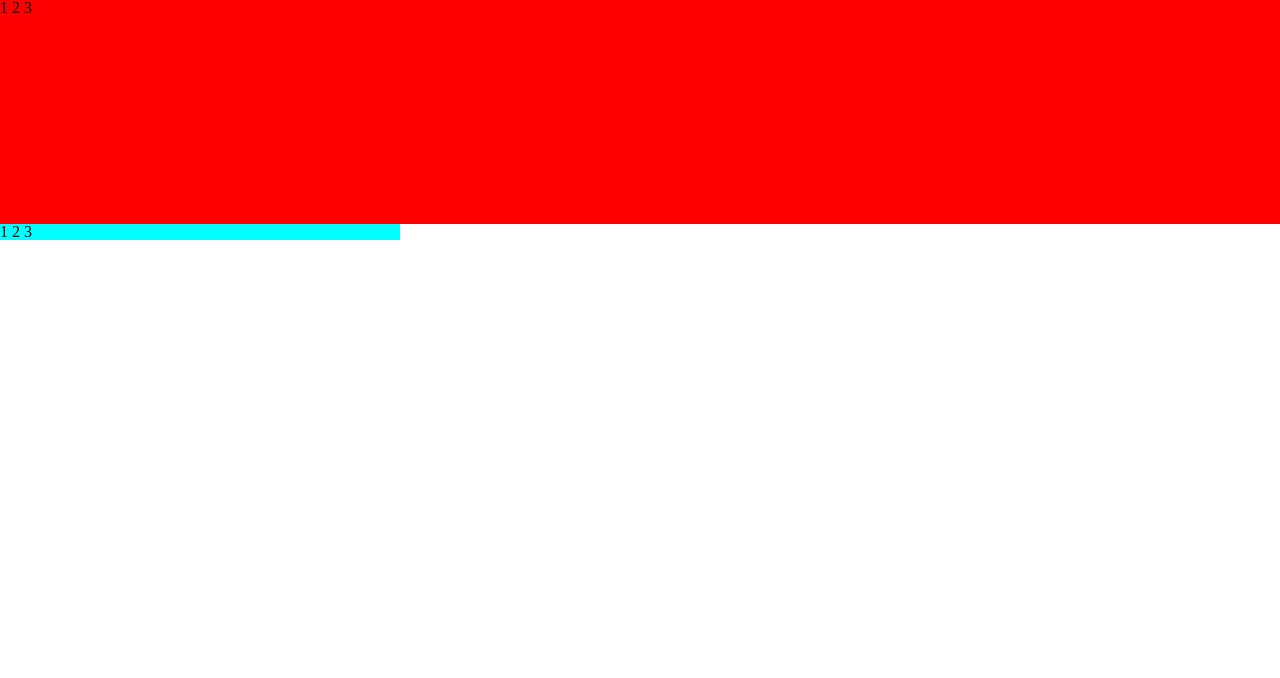
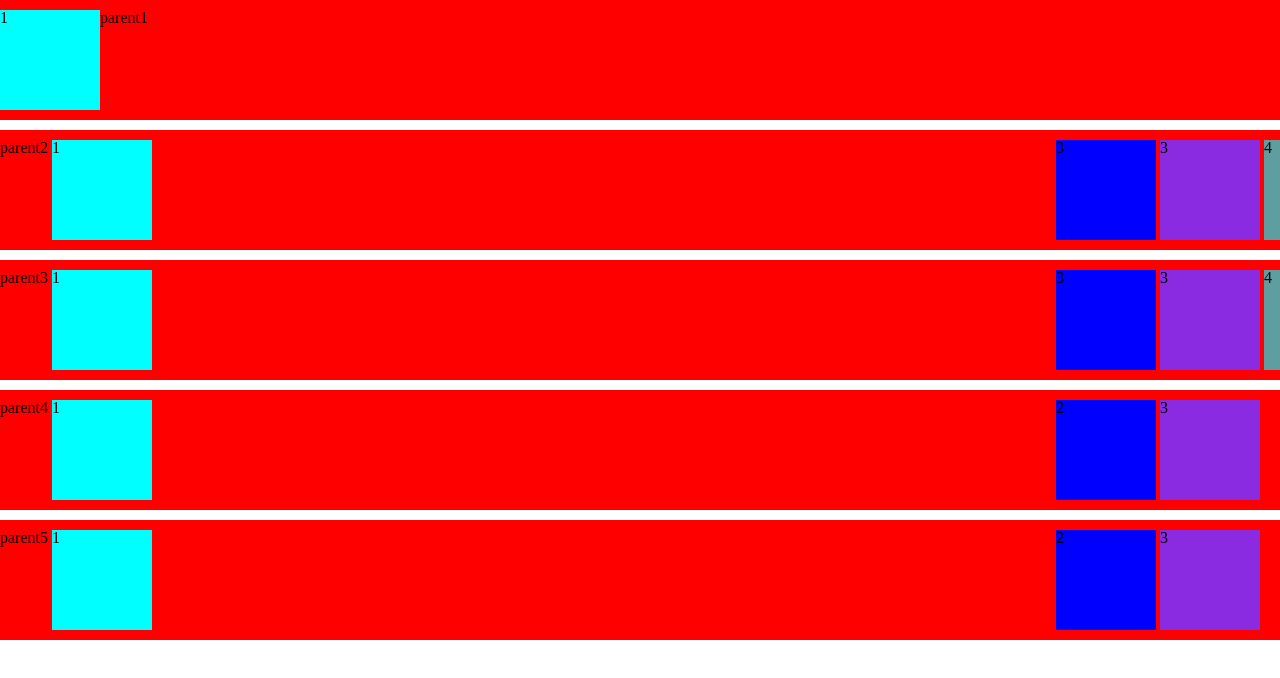
Before and after one commit to evil-badger/homework-7, a plain HTML site: page index.html in a window 1280 px wide. Shown: the top 678 px of the page. Drawn offline with Linux system fonts and the light colour scheme.

Commit message:
raw blocks

```diff
--- a/index.html
+++ b/index.html
@@ -9,9 +9,36 @@
     <link rel="stylesheet" type="text/css" href="style.css">
 </head>
 <body>
-    <div class="ext1">1 2 3<br><br><br><br><br><br><br><br><br><br><br><br><br><br>
-        <div class="int1">1 2 3</div>
-        <div class="int2">1 2 3</div>
+
+    <div class="ext1">parent1
+        <div class="int11">1</div>
+        <div class="int12">2</div>
+    </div>
+
+    <div class="ext2">parent2
+        <div class="int21">1</div>
+        <div class="int22">3</div>
+        <div class="int23">3</div>
+        <div class="int24">4</div>
+    </div>
+
+    <div class="ext3">parent3
+        <div class="int31">1</div>
+        <div class="int32">3</div>
+        <div class="int33">3</div>
+        <div class="int34">4</div>
+    </div>
+
+    <div class="ext4">parent4
+        <div class="int41">1</div>
+        <div class="int42">2</div>
+        <div class="int43">3</div>
+    </div>
+
+    <div class="ext5">parent5
+        <div class="int51">1</div>
+        <div class="int52">2</div>
+        <div class="int53">3</div>
     </div>
 
 </body>
--- a/style.css
+++ b/style.css
@@ -5,20 +5,165 @@
 .ext1{
     background-color: red;
     width: 1800px;
-
+    display: inline-block;
+    vertical-align:top;
+    padding-top:10px;
+    padding-bottom: 10px;
+    margin-bottom: 10px;
 }
 
-.int1{
+.int11{
     background-color: aqua;
-    width: 400px;
-
-    margin-bottom: 50px;
+    width: 100px;
+    height: 100px;
     float:left;
 }
 
-.int2{
+.int12{
     background-color:blue;
-    width: 400px;
-
+    width: 100px;
+    height: 100px;
     float:right;
 }
+
+.ext2{
+    background-color: red;
+    width: 1800px;
+    display: inline-block;
+    vertical-align:top;
+    padding-top:10px;
+    padding-bottom: 10px;
+    margin-bottom: 10px;
+}
+
+.int21{
+    background-color: aqua;
+    width: 100px;
+    height: 100px;
+    display: inline-block;
+    margin-right: 900px;
+}
+
+.int22{
+    background-color:blue;
+    width: 100px;
+    height: 100px;
+    display: inline-block;
+}
+
+.int23{
+    width: 100px;
+    height: 100px;
+    background-color: blueviolet;
+    display: inline-block;
+}
+
+.int24{
+    width: 100px;
+    height: 100px;
+    background-color: cadetblue;
+    display: inline-block;
+}
+
+.ext3{
+    background-color: red;
+    width: 1800px;
+    display: inline-block;
+    vertical-align:top;
+    padding-top: 10px;
+    padding-bottom: 10px;
+    margin-bottom: 10px;
+}
+
+.int31{
+    background-color: aqua;
+    width: 100px;
+    height: 100px;
+    display: inline-block;
+    margin-right: 900px;
+}
+
+.int32{
+    background-color:blue;
+    width: 100px;
+    height: 100px;
+    display: inline-block;
+}
+
+.int33{
+    width: 100px;
+    height: 100px;
+    background-color: blueviolet;
+    display: inline-block;
+}
+
+.int34{
+    width: 100px;
+    height: 100px;
+    background-color: cadetblue;
+    display: inline-block;
+}
+
+.ext4{
+    background-color: red;
+    width: 1800px;
+    display: inline-block;
+    vertical-align:top;
+    padding-top:10px;
+    padding-bottom: 10px;
+    margin-bottom: 10px;
+}
+
+.int41{
+    background-color: aqua;
+    width: 100px;
+    height: 100px;
+    display: inline-block;
+    margin-right: 900px;
+}
+
+.int42{
+    background-color:blue;
+    width: 100px;
+    height: 100px;
+    display: inline-block;
+}
+
+.int43{
+    width: 100px;
+    height: 100px;
+    background-color: blueviolet;
+    display: inline-block;
+}
+
+.ext5{
+    background-color: red;
+    width: 1800px;
+    display: inline-block;
+    vertical-align:top;
+    padding-top:10px;
+    padding-bottom: 10px;
+    margin-bottom: 10px;
+}
+
+.int51{
+    background-color: aqua;
+    width: 100px;
+    height: 100px;
+    display: inline-block;
+    margin-right: 900px;
+}
+
+.int52{
+    background-color:blue;
+    width: 100px;
+    height: 100px;
+    display: inline-block;
+}
+
+.int53{
+    width: 100px;
+    height: 100px;
+    background-color: blueviolet;
+    display: inline-block;
+}
```
